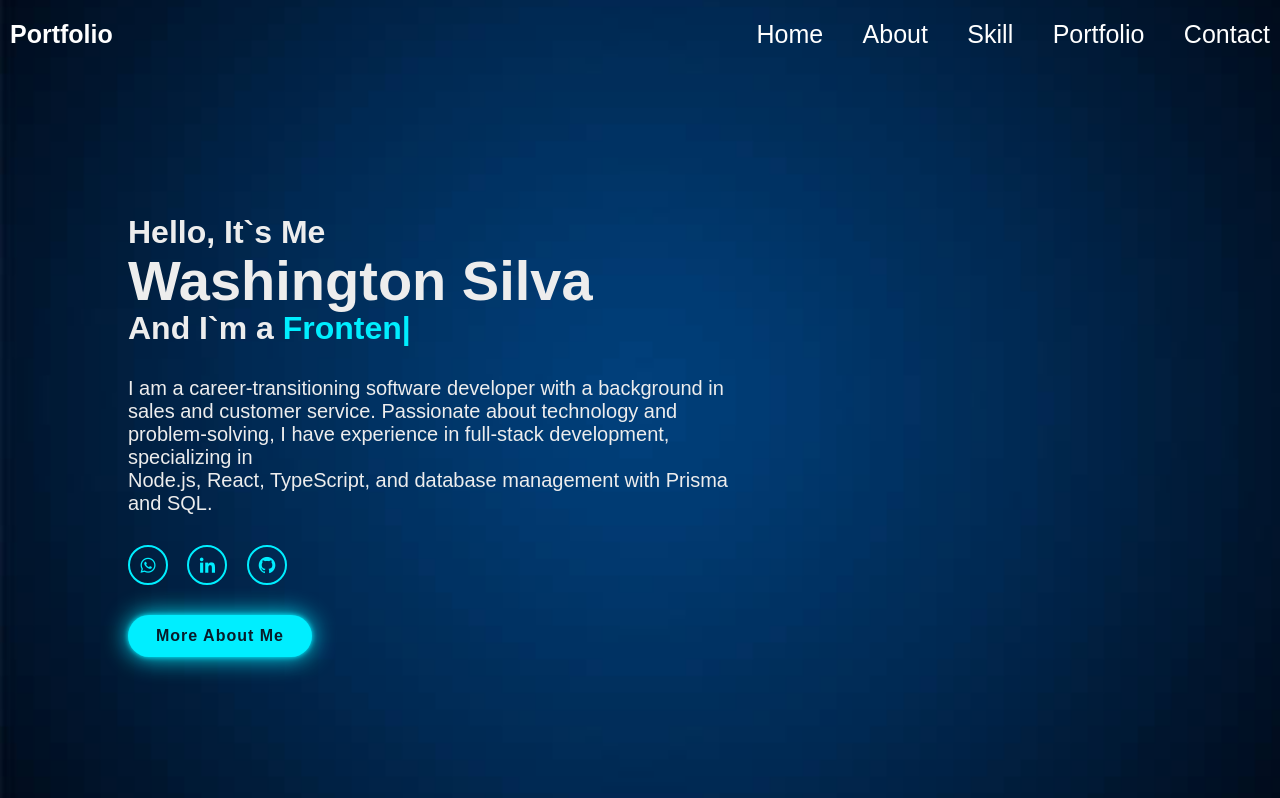
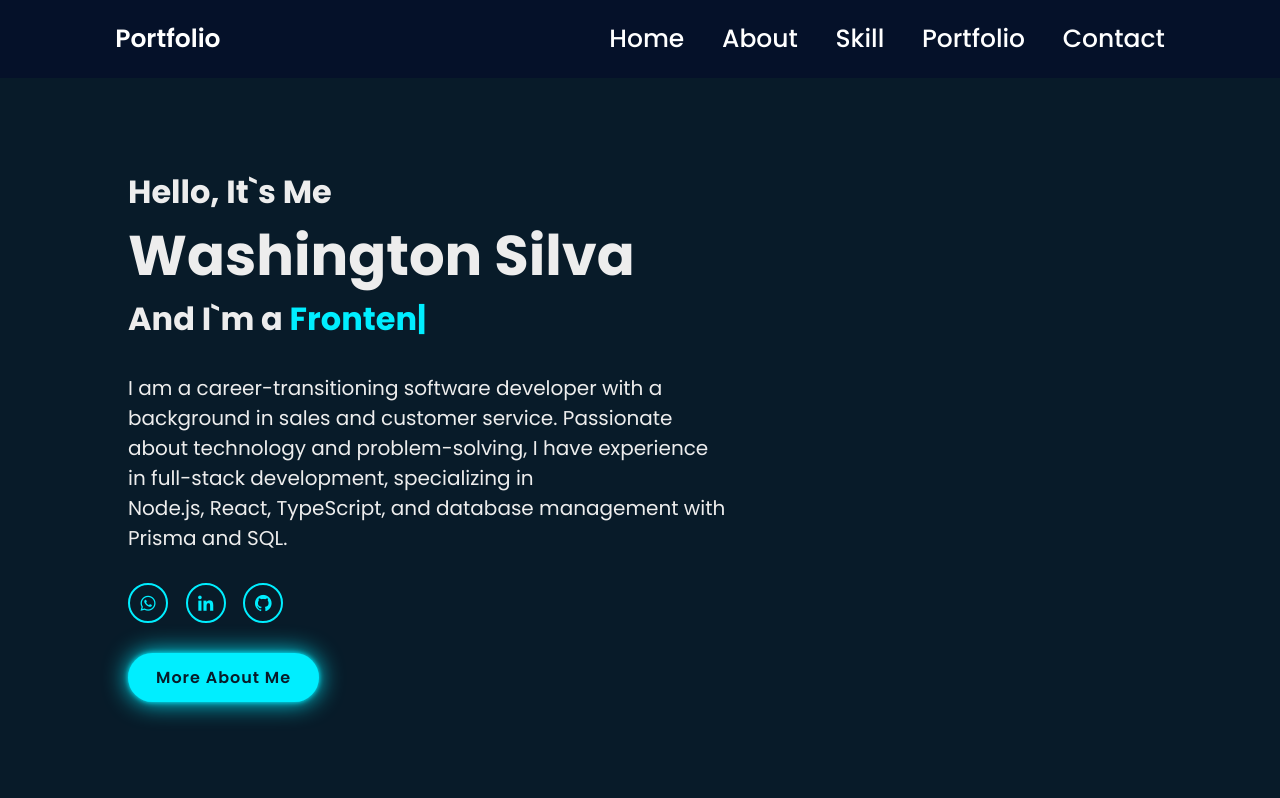
Before and after one commit to WashingtonDDS/my-build-responsive-personal-portfolio, a plain HTML site: page index.html in a window 1280 px wide. Shown: the top 798 px of the page. Drawn offline with nearby package versions, Linux system fonts and the light colour scheme.

Commit message:
refactor layout and styles; improve section spacing and font settings

```diff
--- a/styles.css
+++ b/styles.css
@@ -1,20 +1,35 @@
+@import url("https://fonts.googleapis.com/css2?family=Poppins:wght@300;400;500;600;700;800;900&display=swap");
+
 * {
   margin: 0;
   padding: 0;
   box-sizing: border-box;
-  font-family: "poppins", sans-serif;
+  text-decoration: none;
+  border: none;
+  outline: none;
+  scroll-behavior: smooth;
+  font-family: "Poppins", sans-serif;
+}
+html {
+  font-size: 62.5%;
+  overflow-x: hidden;
 }
 body {
   color: #ededed;
   background: #081b29;
 }
+section {
+  min-height: 100vh;
+  padding: 10rem 9% 2rem;
+}
+
 .header {
   position: fixed;
   top: 0;
   left: 0;
   width: 100%;
-  padding: 20px 10px;
-  background: transparent;
+  padding: 2rem 9%;
+  background: #051129;
   display: flex;
   justify-content: space-between;
   align-items: center;
@@ -50,7 +65,7 @@ body {
   width: 100%;
   justify-content: space-between;
   height: 100vh;
-  background: url(./image/istockphoto-1414729026-612x612.jpg) no-repeat;
+  /* background: url(./image/foto\ pessoal\ definitiva.jpg) no-repeat; */
   background-size: cover;
   background-position: center;
   display: flex;
```
Also changed, not shown: index.html (+1 -1 lines).
